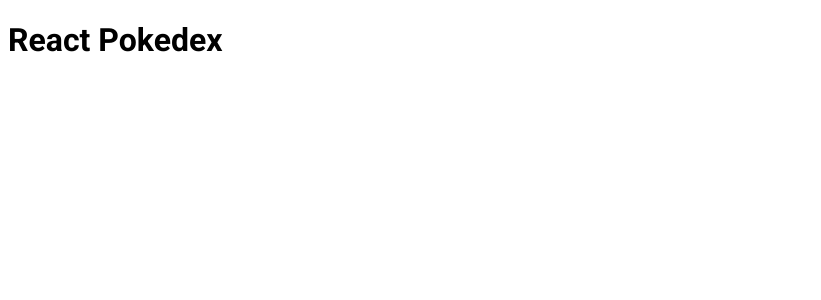
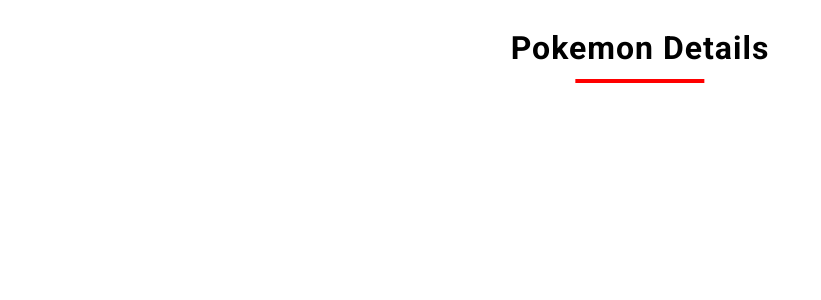
Before and after one commit to suzanpaudel/pokedex, a React (Vite) app: page /pokemon/1 in a window 1280 px wide. Shown: the top 300 px of the page, without its empty margins (0-821 px from the left). Built offline with nearby package versions, Linux system fonts and the light colour scheme.

Commit message:
work on the routes of the application

```diff
--- a/package.json
+++ b/package.json
@@ -11,7 +11,8 @@
   },
   "dependencies": {
     "react": "^18.2.0",
-    "react-dom": "^18.2.0"
+    "react-dom": "^18.2.0",
+    "react-router-dom": "^6.14.2"
   },
   "devDependencies": {
     "@types/react": "^18.2.15",
--- a/src/App.jsx
+++ b/src/App.jsx
@@ -1,8 +1,44 @@
+import { BrowserRouter, Routes, Route, Navigate } from "react-router-dom";
+import PokemonList from "./pages/PokemonList";
+import PokemonDetails from "./pages/PokemonDetails";
+import MyTeam from "./pages/My Team";
+import generations from "./data/generation";
+import PageNotFound from "./pages/PageNotFound";
+
 function App() {
 	return (
-		<>
-			<h1>React Pokedex</h1>
-		</>
+		<BrowserRouter>
+			<Routes>
+				<Route
+					path="/"
+					element={
+						<Navigate
+							to={generations[0].link}
+							replace
+						/>
+					}
+				/>
+				{generations.map(generation => (
+					<Route
+						key={generation.id}
+						path={generation.link}
+						element={<PokemonList />}
+					/>
+				))}
+				<Route
+					path="pokemon/:id"
+					element={<PokemonDetails />}
+				/>
+				<Route
+					path="my-team"
+					element={<MyTeam />}
+				/>
+				<Route
+					path="*"
+					element={<PageNotFound />}
+				/>
+			</Routes>
+		</BrowserRouter>
 	);
 }
 
--- /dev/null
+++ b/src/components/Heading/index.jsx
@@ -0,0 +1,10 @@
+import styles from "./style.module.css";
+const Heading = ({ title }) => {
+	return (
+		<header className={styles.header}>
+			<h1 className={styles.pageHeading}>{title}</h1>
+		</header>
+	);
+};
+
+export default Heading;
--- /dev/null
+++ b/src/components/Heading/style.module.css
@@ -0,0 +1,22 @@
+.header {
+	text-align: center;
+}
+
+.pageHeading {
+	display: inline-block;
+	position: relative;
+	font-size: 32px;
+	letter-spacing: 1px;
+	padding-bottom: 16px;
+}
+
+.pageHeading::after {
+	content: "";
+	position: absolute;
+	left: 50%;
+	bottom: 0;
+	height: 4px;
+	width: 50%;
+	background: red;
+	transform: translateX(-50%);
+}
--- /dev/null
+++ b/src/data/generation.js
@@ -0,0 +1,39 @@
+const generations = [
+	{
+		id: 1,
+		text: "I",
+		link: "gen-i",
+	},
+	{
+		id: 2,
+		text: "II",
+		link: "gen-ii",
+	},
+	{
+		id: 3,
+		text: "III",
+		link: "gen-iii",
+	},
+	{
+		id: 4,
+		text: "IV",
+		link: "gen-iv",
+	},
+	{
+		id: 5,
+		text: "V",
+		link: "gen-v",
+	},
+	{
+		id: 6,
+		text: "VI",
+		link: "gen-vi",
+	},
+	{
+		id: 7,
+		text: "VII",
+		link: "gen-vii",
+	},
+];
+
+export default generations;
--- /dev/null
+++ b/src/pages/My Team/index.jsx
@@ -0,0 +1,11 @@
+import Heading from "../../components/Heading";
+
+const MyTeam = () => {
+	return (
+		<div>
+			<Heading title="My Team" />
+		</div>
+	);
+};
+
+export default MyTeam;
--- /dev/null
+++ b/src/pages/PageNotFound/index.jsx
@@ -0,0 +1,13 @@
+import Heading from "../../components/Heading";
+import styles from "./styles.module.css";
+
+const PageNotFound = () => {
+	return (
+		<div className={styles.errorSection}>
+			<Heading title="404" />
+			<p>Oops! Page Not Found</p>
+		</div>
+	);
+};
+
+export default PageNotFound;
--- /dev/null
+++ b/src/pages/PageNotFound/styles.module.css
@@ -0,0 +1,3 @@
+.errorSection {
+	text-align: center;
+}
--- /dev/null
+++ b/src/pages/PokemonDetails/index.jsx
@@ -0,0 +1,11 @@
+import Heading from "../../components/Heading";
+
+const PokemonDetails = () => {
+	return (
+		<div>
+			<Heading title="Pokemon Details" />
+		</div>
+	);
+};
+
+export default PokemonDetails;
--- /dev/null
+++ b/src/pages/PokemonList/index.jsx
@@ -0,0 +1,11 @@
+import Heading from "../../components/Heading";
+
+const PokemonList = () => {
+	return (
+		<>
+			<Heading title="Pokedex" />
+		</>
+	);
+};
+
+export default PokemonList;
```
Also changed, not shown: 1 other file (tests, documents, lock files or other folders).
